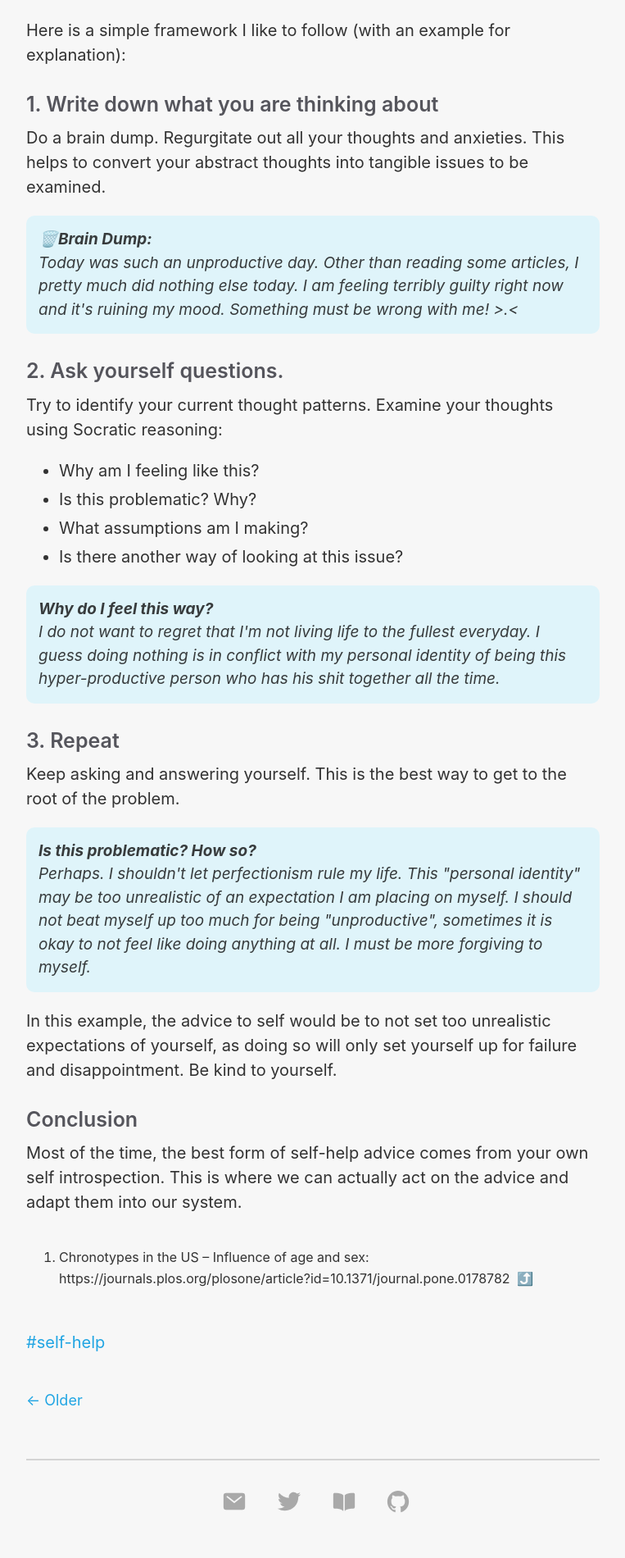
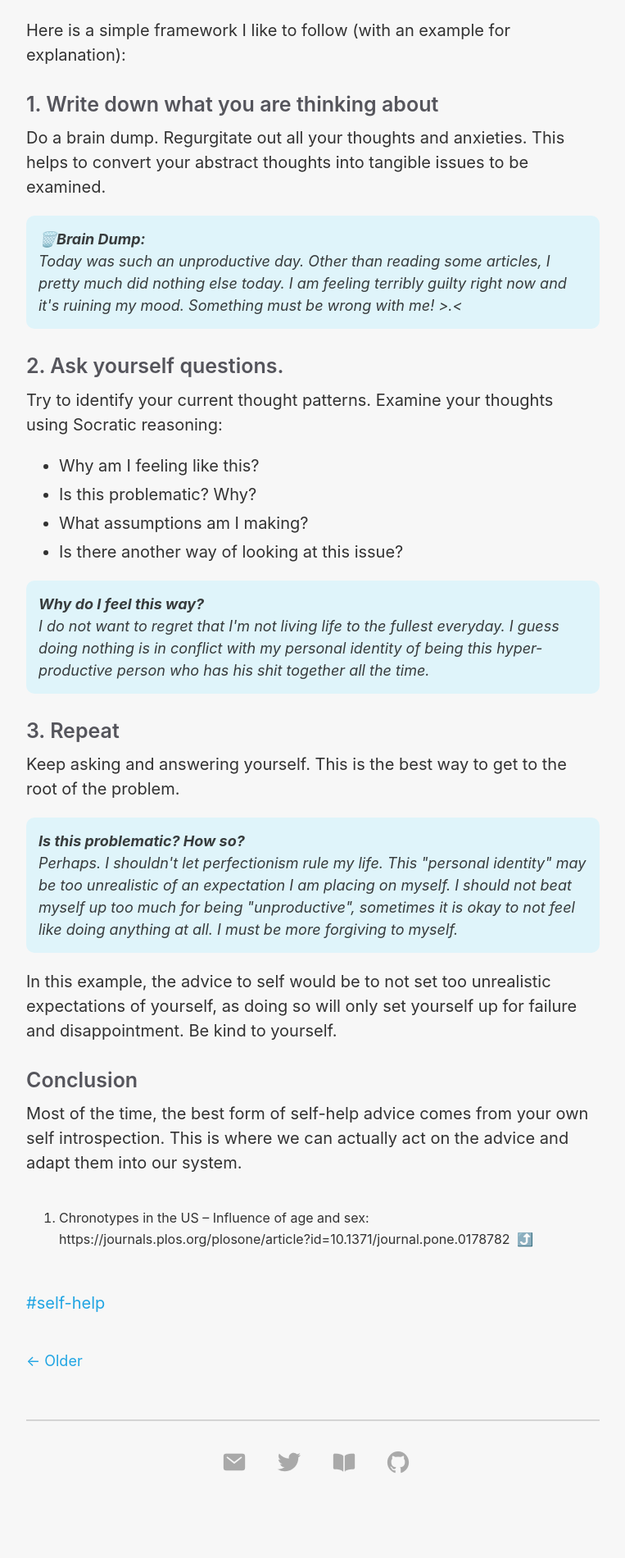
Before and after one commit to hiivan/hiivan.github.io, a Jekyll site: the page built from index.html, in a window 1280 px wide. Shown: the part 1477-3377 px from the top of the page at 82% size, without its empty margins (258-1021 px from the left). Built offline with Jekyll 4.4.1, drawn with Linux system fonts in a browser that asks for light colours; nearby versions of some CDN libraries; the list of posts is cut into pages by our own code; after the commit the page ends 3329 px from its top, so only the background shows below that.

Commit message:
modifed assests

```diff
--- a/_sass/_md.scss
+++ b/_sass/_md.scss
@@ -1,12 +1,15 @@
 .img {
   border-radius: 20px;
-
-@media (prefers-color-scheme: dark) {
-    filter: grayscale(50%);
-  }
 }
 
+/*@media (prefers-color-scheme: dark) {
+    filter: grayscale(35%);
+  }
+} */
 
+/* margin-left: 25px;
+  margin-right: 25px;
+*/
 .example {
   background-color: #DEF4FB;
   background-clip: padding-box;
@@ -14,12 +17,9 @@
   border-radius: 10px;
   opacity: 95%;
   font-style: italic;
-  font-size: 0.95em;
+  font-size: 90%;
 
 @media (prefers-color-scheme: dark) {
     background-color: #7E57C2;
   }
 }
-/*margin-left: 25px;
-  margin-right: 25px;
-  font-size: 0.9em;*/
```
Also changed, not shown: assets/CBT-dark.png.
